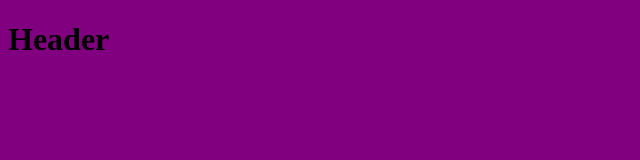
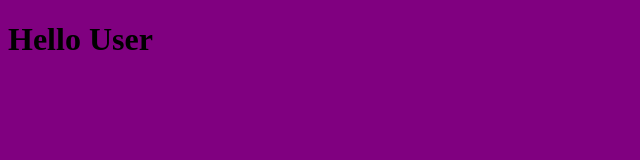
Before and after one commit to merabkandelaki/github-for-beginers, a plain HTML site: page index.html in a window 1280 px wide. Shown: the whole page, without its empty margins (0-640 px from the left). Drawn offline with Linux system fonts and the light colour scheme.

Commit message:
Add hello user

```diff
--- a/index.html
+++ b/index.html
@@ -7,6 +7,6 @@
     <link rel="stylesheet" href="style.css">
 </head>
 <body>
-   <h1>Header</h1>
+   <h1>Hello User</h1>
 </body>
 </html>
```
